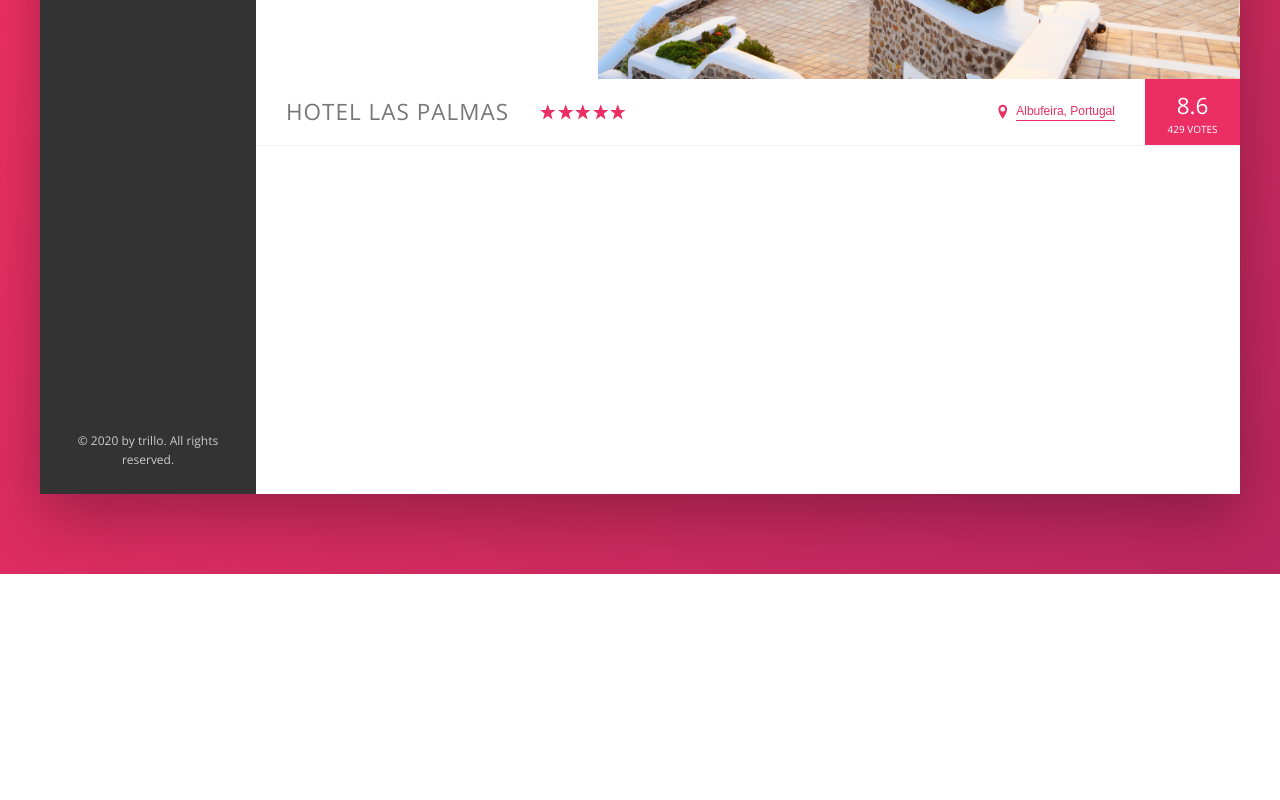
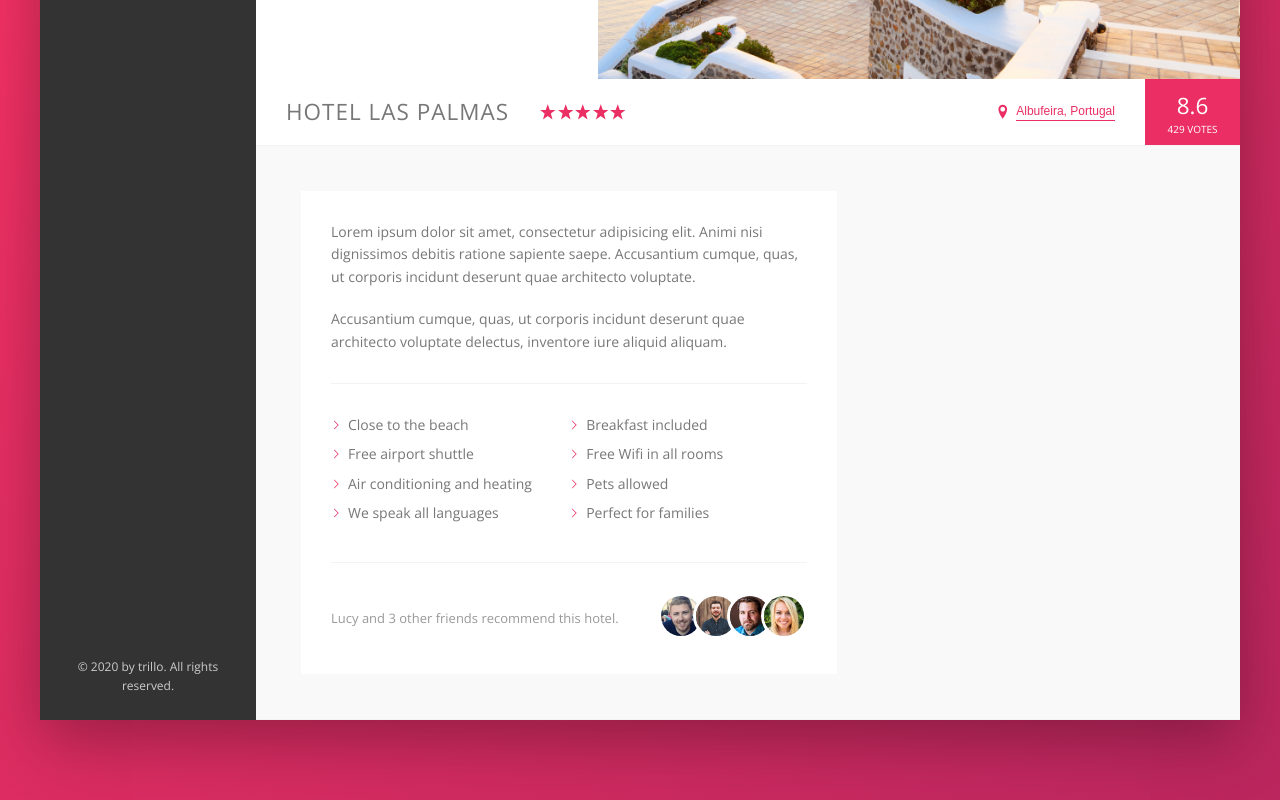
Before and after one commit to DrMalina/css_cardio, a website: page flexbox/index.html in a window 1280 px wide. Shown: the part 456-1256 px from the top of the page. Before the commit the page ends 1030 px from the top, so only its background shows below. Drawn offline with nearby package versions, Linux system fonts and the light colour scheme.

Commit message:
Add description section

```diff
--- a/flexbox/index.html
+++ b/flexbox/index.html
@@ -126,6 +126,58 @@
               <span class="overview__rating-count">429 votes</span>
             </div>
           </div>
+          <div class="detail">
+            <div class="description">
+              <p class="paragraph">
+                Lorem ipsum dolor sit amet, consectetur adipisicing elit. Animi
+                nisi dignissimos debitis ratione sapiente saepe. Accusantium
+                cumque, quas, ut corporis incidunt deserunt quae architecto
+                voluptate.
+              </p>
+              <p class="paragraph">
+                Accusantium cumque, quas, ut corporis incidunt deserunt quae
+                architecto voluptate delectus, inventore iure aliquid aliquam.
+              </p>
+              <ul class="list">
+                <li class="list__item">Close to the beach</li>
+                <li class="list__item">Breakfast included</li>
+                <li class="list__item">Free airport shuttle</li>
+                <li class="list__item">Free Wifi in all rooms</li>
+                <li class="list__item">Air conditioning and heating</li>
+                <li class="list__item">Pets allowed</li>
+                <li class="list__item">We speak all languages</li>
+                <li class="list__item">Perfect for families</li>
+              </ul>
+              <div class="recommend">
+                <p class="recommend__count">
+                  Lucy and 3 other friends recommend this hotel.
+                </p>
+                <div class="recommend__friends">
+                  <img
+                    src="img/user-3.jpg"
+                    alt="User 3"
+                    class="recommend__photo"
+                  />
+                  <img
+                    src="img/user-4.jpg"
+                    alt="User 4"
+                    class="recommend__photo"
+                  />
+                  <img
+                    src="img/user-5.jpg"
+                    alt="User 5"
+                    class="recommend__photo"
+                  />
+                  <img
+                    src="img/user-6.jpg"
+                    alt="User 6"
+                    class="recommend__photo"
+                  />
+                </div>
+              </div>
+            </div>
+            <div class="user-reviews"></div>
+          </div>
         </main>
       </div>
     </div>
--- a/flexbox/sass/_base.scss
+++ b/flexbox/sass/_base.scss
@@ -12,7 +12,10 @@
   --color-grey-dark-2: #777;
   --color-grey-dark-3: #999;
 
+  --shadow-ligh: 0 2rem 5rem rgba(0, 0, 0, 0.06);
   --shadow-dark: 0 2rem 6rem rgba(0, 0, 0, 0.3);
+
+  --line: 1px solid var(--color-grey-light-2);
 }
 
 * {
--- a/flexbox/sass/_components.scss
+++ b/flexbox/sass/_components.scss
@@ -193,7 +193,7 @@
 .overview {
   display: flex;
   align-items: center;
-  border-bottom: 1px solid var(--color-grey-light-2);
+  border-bottom: var(--line);
 
   &__heading {
     font-size: 2.25rem;
@@ -288,3 +288,73 @@
     box-shadow: none;
   }
 }
+
+///////////////////////////////////////////
+/* PARAGRAPH */
+.paragraph:not(:last-of-type) {
+  margin-bottom: 2rem;
+}
+
+///////////////////////////////////////////
+/* LIST */
+.list {
+  list-style: none;
+  margin: 3rem 0;
+  padding: 3rem 0;
+  border-top: var(--line);
+  border-bottom: var(--line);
+
+  display: flex;
+  flex-wrap: wrap;
+
+  &__item {
+    flex: 0 0 50%;
+    margin-bottom: 0.7rem;
+  }
+
+  &__item::before {
+    content: '';
+    display: inline-block;
+    height: 1rem;
+    width: 1rem;
+    margin-right: 0.7rem;
+
+    // older browsers
+    // background-image: url(../img/chevron-thin-right.svg);
+    // background-size: cover;
+
+    // Newer browsers
+    background-color: var(--color-primary);
+    mask-image: url(../img/chevron-thin-right.svg);
+    mask-size: cover;
+  }
+}
+
+///////////////////////////////////////////
+/* RECOMMEND */
+.recommend {
+  font-size: 1.3rem;
+  color: var(--color-grey-dark-3);
+
+  display: flex;
+  align-items: center;
+
+  &__count {
+    margin-right: auto;
+  }
+
+  &__friends {
+  }
+
+  &__photo {
+    box-sizing: content-box;
+    height: 4rem;
+    width: 4rem;
+    border-radius: 50%;
+    border: 3px solid #fff;
+
+    &:not(:last-child) {
+      margin-right: -1.5rem;
+    }
+  }
+}
--- a/flexbox/sass/_layout.scss
+++ b/flexbox/sass/_layout.scss
@@ -11,7 +11,7 @@
   font-size: 1.4rem;
   height: 7rem;
   background-color: #fff;
-  border-bottom: 1px solid var(--color-grey-light-2);
+  border-bottom: var(--line);
   display: flex;
   justify-content: space-between;
   align-items: center;
@@ -32,5 +32,24 @@
 .hotel-view {
   background-color: #fff;
   flex: 1;
-  height: 80rem;
 }
+
+.detail {
+  display: flex;
+  padding: 4.5rem;
+  background-color: var(--color-grey-light-1);
+  border-bottom: var(--line);
+}
+
+.description {
+  font-size: 1.4rem;
+  background-color: #fff;
+  box-shadow: var(--shadow-light);
+  padding: 3rem;
+  flex: 0 0 60%;
+  margin-right: 4.5rem;
+}
+
+.user-reviews {
+  flex: 1;
+}
```
Also changed, not shown: flexbox/css/style.css.
